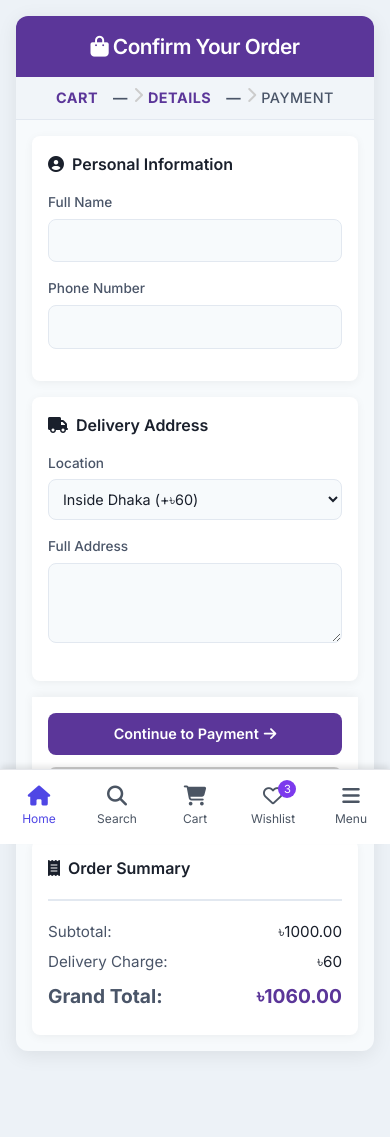
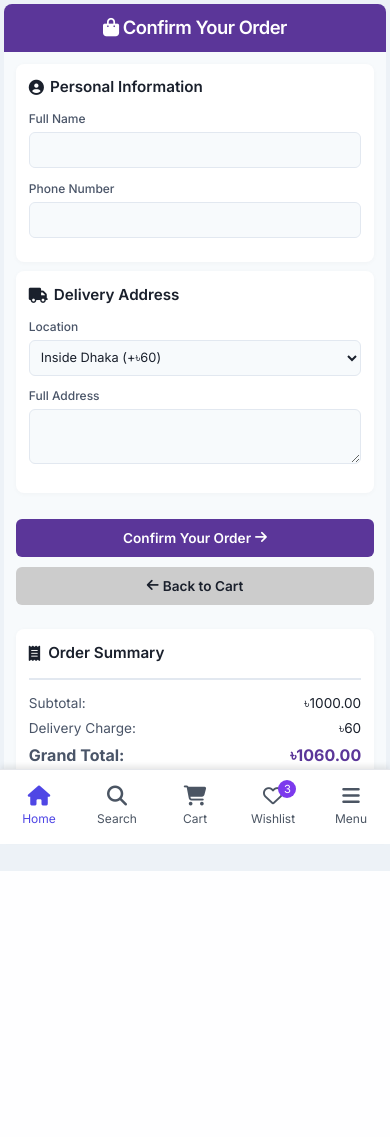
Before and after one commit to urstylelimon/Eshop, a Django app: page /order/create_single_order/1 in a window 390 px wide. After the commit the page ends 871 px from the top, so only its background shows below. Run offline with Django 5.2, Linux system fonts and the light colour scheme; data comes from the database, SQL or seed files in the repository; some libraries are stand-ins or nearby versions.

Commit message:
Update checkout page and professional look in mobile User

```diff
--- a/templates/store/confirm_order.html
+++ b/templates/store/confirm_order.html
@@ -29,7 +29,7 @@
     .checkout-wrapper {
         display: flex;
         justify-content: center;
-        padding: 1rem; /* Reduced padding */
+        padding: 1rem; /* Default desktop padding */
     }
 
     .checkout-container {
@@ -37,7 +37,7 @@
         border-radius: 12px;
         box-shadow: var(--shadow);
         width: 100%;
-        max-width: 900px; /* Reduced max-width for a more compact feel */
+        max-width: 900px;
         display: flex;
         flex-direction: column;
         overflow: hidden;
@@ -46,12 +46,12 @@
     .checkout-header {
         background: var(--primary);
         color: white;
-        padding: 15px 20px; /* Adjusted padding */
+        padding: 15px 20px;
         text-align: center;
     }
 
     .checkout-header h2 {
-        font-size: 1.5rem; /* Adjusted font size */
+        font-size: 1.5rem;
         margin: 0;
         font-weight: 600;
         letter-spacing: -0.5px;
@@ -60,7 +60,7 @@
     .checkout-progress {
         display: flex;
         justify-content: center;
-        padding: 10px; /* Adjusted padding */
+        padding: 10px;
         background: #f1f5f9;
         border-bottom: 1px solid var(--border-color);
     }
@@ -71,7 +71,7 @@
         gap: 5px;
         position: relative;
         color: var(--text-secondary);
-        font-size: 0.9rem; /* Adjusted font size */
+        font-size: 0.9rem;
         font-weight: 500;
         text-transform: uppercase;
         letter-spacing: 0.5px;
@@ -84,20 +84,20 @@
 
     .step:not(:last-child):after {
         content: "—";
-        margin-left: 10px; /* Adjusted margin */
+        margin-left: 10px;
         color: var(--text-secondary);
     }
 
     .checkout-body {
         display: grid;
-        grid-template-columns: 1fr;
-        gap: 1.5rem; /* Reduced gap */
-        padding: 1.5rem; /* Reduced padding */
+        grid-template-columns: 1fr; /* Default mobile stacking */
+        gap: 1.5rem;
+        padding: 1.5rem;
     }
 
     @media (min-width: 992px) {
         .checkout-body {
-            grid-template-columns: 2fr 1fr;
+            grid-template-columns: 2fr 1fr; /* Desktop layout */
             gap: 2rem;
         }
     }
@@ -109,30 +109,30 @@
 
     .form-section {
         background: white;
-        padding: 1.2rem; /* Reduced padding */
+        padding: 1.2rem;
         border-radius: 8px;
         box-shadow: 0 2px 10px rgba(0,0,0,0.05);
-        margin-bottom: 1rem; /* Reduced margin */
+        margin-bottom: 1rem;
     }
 
     .form-section h3 {
-        font-size: 1.1rem; /* Adjusted font size */
+        font-size: 1.1rem;
         margin-bottom: 1rem;
         color: var(--text-primary);
         display: flex;
         align-items: center;
-        gap: 8px; /* Adjusted gap */
+        gap: 8px;
         font-weight: 600;
     }
 
     .form-group {
-        margin-bottom: 1rem; /* Reduced margin */
+        margin-bottom: 1rem;
     }
 
     .form-group label {
         display: block;
-        margin-bottom: 0.4rem; /* Adjusted margin */
-        font-size: 0.85rem; /* Adjusted font size */
+        margin-bottom: 0.4rem;
+        font-size: 0.85rem;
         color: var(--text-secondary);
         font-weight: 500;
     }
@@ -141,10 +141,10 @@
     .form-group select,
     .form-group textarea {
         width: 100%;
-        padding: 10px; /* Reduced padding for smaller height */
+        padding: 10px;
         border: 1px solid var(--border-color);
         border-radius: 8px;
-        font-size: 0.9rem; /* Adjusted font size */
+        font-size: 0.9rem;
         color: var(--text-primary);
         background: var(--bg-light);
         transition: border-color var(--transition);
@@ -158,28 +158,29 @@
     }
 
     .form-group textarea {
-        min-height: 80px; /* Reduced min-height */
+        min-height: 80px;
         resize: vertical;
     }
 
     .order-summary {
         background: white;
         border-radius: 8px;
-        padding: 1.2rem; /* Reduced padding */
+        padding: 1.2rem;
         box-shadow: 0 2px 10px rgba(0,0,0,0.05);
+        /* On desktop, this will be in the right column and sticky */
     }
 
     @media (min-width: 992px) {
         .order-summary {
             position: sticky;
-            top: 1rem; /* Adjusted sticky position */
+            top: 1rem;
             height: fit-content;
         }
     }
 
     .order-summary h3 {
-        font-size: 1.1rem; /* Adjusted font size */
-        margin-bottom: 1.2rem; /* Adjusted margin */
+        font-size: 1.1rem;
+        margin-bottom: 1.2rem;
         color: var(--text-primary);
         display: flex;
         align-items: center;
@@ -197,9 +198,9 @@
         display: flex;
         justify-content: space-between;
         align-items: center;
-        padding: 10px 0; /* Reduced padding */
+        padding: 10px 0;
         border-bottom: 1px solid var(--border-color);
-        font-size: 0.9rem; /* Adjusted font size */
+        font-size: 0.9rem;
         color: var(--text-primary);
     }
 
@@ -222,16 +223,16 @@
     }
 
     .order-totals {
-        margin-top: 1.2rem; /* Reduced margin */
-        padding-top: 1.2rem; /* Reduced padding */
+        margin-top: 1.2rem;
+        padding-top: 1.2rem;
         border-top: 2px solid var(--border-color);
     }
 
     .total-row {
         display: flex;
         justify-content: space-between;
-        margin-bottom: 8px; /* Reduced margin */
-        font-size: 0.95rem; /* Adjusted font size */
+        margin-bottom: 8px;
+        font-size: 0.95rem;
         color: var(--text-primary);
     }
 
@@ -241,21 +242,21 @@
 
     .grand-total {
         font-weight: 700;
-        font-size: 1.2rem; /* Adjusted font size */
+        font-size: 1.2rem;
         color: var(--primary);
     }
 
     .checkout-actions {
         display: flex;
         justify-content: flex-end;
-        margin-top: 1.5rem; /* Reduced margin */
-        gap: 0.75rem; /* Reduced gap */
+        margin-top: 1.5rem;
+        gap: 0.75rem;
     }
 
     .btn {
-        padding: 10px 20px; /* Reduced padding */
+        padding: 10px 20px;
         border-radius: 8px;
-        font-size: 0.9rem; /* Adjusted font size */
+        font-size: 0.9rem;
         cursor: pointer;
         font-weight: 600;
         text-align: center;
@@ -286,40 +287,112 @@
         background: var(--primary-light);
     }
 
-    /* Mobile-specific adjustments */
+    /* --- Mobile-specific adjustments (max-width: 576px) --- */
     @media (max-width: 576px) {
+        .checkout-wrapper {
+            padding: 0.25rem; /* Very little padding on wrapper */
+        }
+
+        .checkout-container {
+            border-radius: 8px; /* Slightly less rounded for mobile */
+            box-shadow: none; /* Reduce heavy shadow on small screens */
+        }
+
+        .checkout-header {
+            padding: 10px 10px;
+        }
         .checkout-header h2 {
-            font-size: 1.3rem;
+            font-size: 1.15rem; /* Smaller header */
+        }
+
+        .checkout-progress {
+            display: none; /* Hide progress bar on mobile */
         }
 
         .checkout-body {
-            padding: 1rem;
-            gap: 1rem;
+            padding: 0.75rem; /* Reduced body padding */
+            gap: 0.75rem; /* Reduced gap between sections */
         }
 
-        .form-section, .order-summary {
-            padding: 1rem;
+        .form-section {
+            padding: 0.8rem; /* Reduced form section padding */
+            margin-bottom: 0.6rem; /* Reduced margin between form sections */
+            box-shadow: 0 1px 5px rgba(0,0,0,0.03); /* Lighter shadow */
+        }
+        .form-section h3 {
+            font-size: 0.95rem; /* Smaller section titles */
+            margin-bottom: 0.7rem;
+            gap: 6px;
         }
 
-        .form-section h3, .order-summary h3 {
+        .form-group {
+            margin-bottom: 0.7rem; /* Reduced margin between form groups */
+        }
+        .form-group label {
+            font-size: 0.75rem; /* Smaller labels */
+            margin-bottom: 0.25rem;
+        }
+
+        .form-group input,
+        .form-group select,
+        .form-group textarea {
+            padding: 7px; /* Reduced input padding */
+            font-size: 0.8rem; /* Smaller input text */
+            border-radius: 6px; /* Slightly less rounded inputs */
+            min-height: 36px; /* More compact input height */
+        }
+        .form-group textarea {
+            min-height: 50px; /* More compact textarea height */
+        }
+
+        /* Order Summary now appears after the form and buttons on mobile */
+        .order-summary {
+            padding: 0.8rem; /* Reduced order summary padding */
+            margin-top: 0.75rem; /* Added margin to separate from actions */
+            box-shadow: 0 1px 5px rgba(0,0,0,0.03); /* Lighter shadow */
+            order: 4; /* Move order summary to the end of checkout-body for mobile */
+        }
+        .order-summary h3 {
+            font-size: 0.95rem; /* Smaller summary title */
+            margin-bottom: 0.8rem;
+        }
+
+        .order-item {
+            padding: 7px 0; /* Reduced item padding */
+            font-size: 0.8rem;
+        }
+        .item-qty {
+            font-size: 0.7rem;
+        }
+
+        .order-totals {
+            margin-top: 0.8rem;
+            padding-top: 0.8rem;
+        }
+        .total-row {
+            font-size: 0.85rem;
+            margin-bottom: 5px;
+        }
+        .grand-total {
             font-size: 1rem;
         }
 
+        .checkout-actions {
+            flex-direction: column-reverse; /* Back button first, then confirm */
+            gap: 0.6rem; /* Reduced gap between buttons */
+            margin-top: 1rem; /* Adjust margin above buttons */
+            padding: 0; /* No padding from sticky bar */
+            background-color: transparent; /* No background for sticky bar */
+            box-shadow: none; /* No shadow for sticky bar */
+            position: static; /* Ensure buttons scroll with content */
+            order: 3; /* Position actions before order summary on mobile */
+        }
         .btn {
             width: 100%;
-        }
-
-        .checkout-actions {
-            flex-direction: column-reverse;
-            gap: 0.75rem;
-            position: sticky; /* Make buttons sticky on mobile */
-            bottom: 0;
-            left: 0;
-            width: 100%;
-            padding: 1rem;
-            background-color: white;
-            box-shadow: 0 -2px 10px rgba(0,0,0,0.05);
-            margin-top: 0;
+            font-size: 0.85rem; /* Smaller button text */
+            padding: 9px; /* Reduced button padding */
+            border-radius: 6px;
+            gap: 4px;
         }
     }
 </style>
@@ -372,7 +445,7 @@
 
                 <div class="checkout-actions">
                     <a href="#" class="btn btn-back"><i class="fas fa-arrow-left"></i> Back to Cart</a>
-                    <button type="submit" class="btn btn-confirm">Continue to Payment <i class="fas fa-arrow-right"></i></button>
+                    <button type="submit" class="btn btn-confirm">Confirm Your Order <i class="fas fa-arrow-right"></i></button>
                 </div>
             </form>
 
@@ -417,7 +490,9 @@
         const deliveryChargeSpan = document.getElementById('delivery-charge');
         const grandTotalSpan = document.getElementById('grand-total');
 
-        const subtotal = parseFloat('{{ total_price }}');
+        // Ensure these values are correctly passed from your Django context
+        // and are numbers for calculations.
+        const subtotal = parseFloat('{{ total_price|default:"0.00" }}');
 
         const deliveryCharges = {
             'inside': 60,
@@ -426,7 +501,7 @@
 
         function updateTotals() {
             const selectedLocation = locationSelect.value;
-            const deliveryCharge = deliveryCharges[selectedLocation] || 60;
+            const deliveryCharge = deliveryCharges[selectedLocation] || 60; // Default to 60 if value is unexpected
             const grandTotal = subtotal + deliveryCharge;
 
             deliveryChargeSpan.textContent = `৳${deliveryCharge}`;
```
